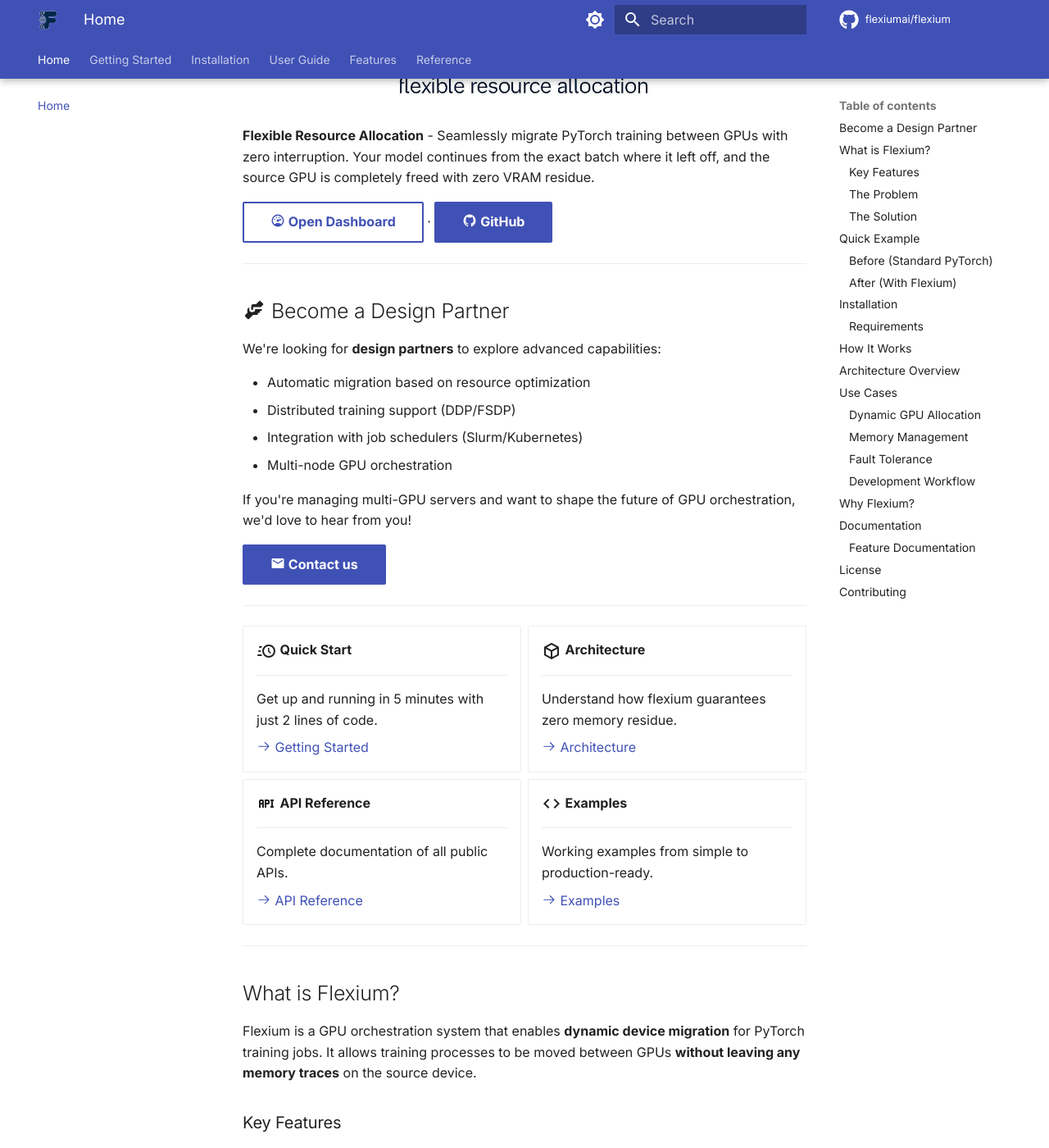
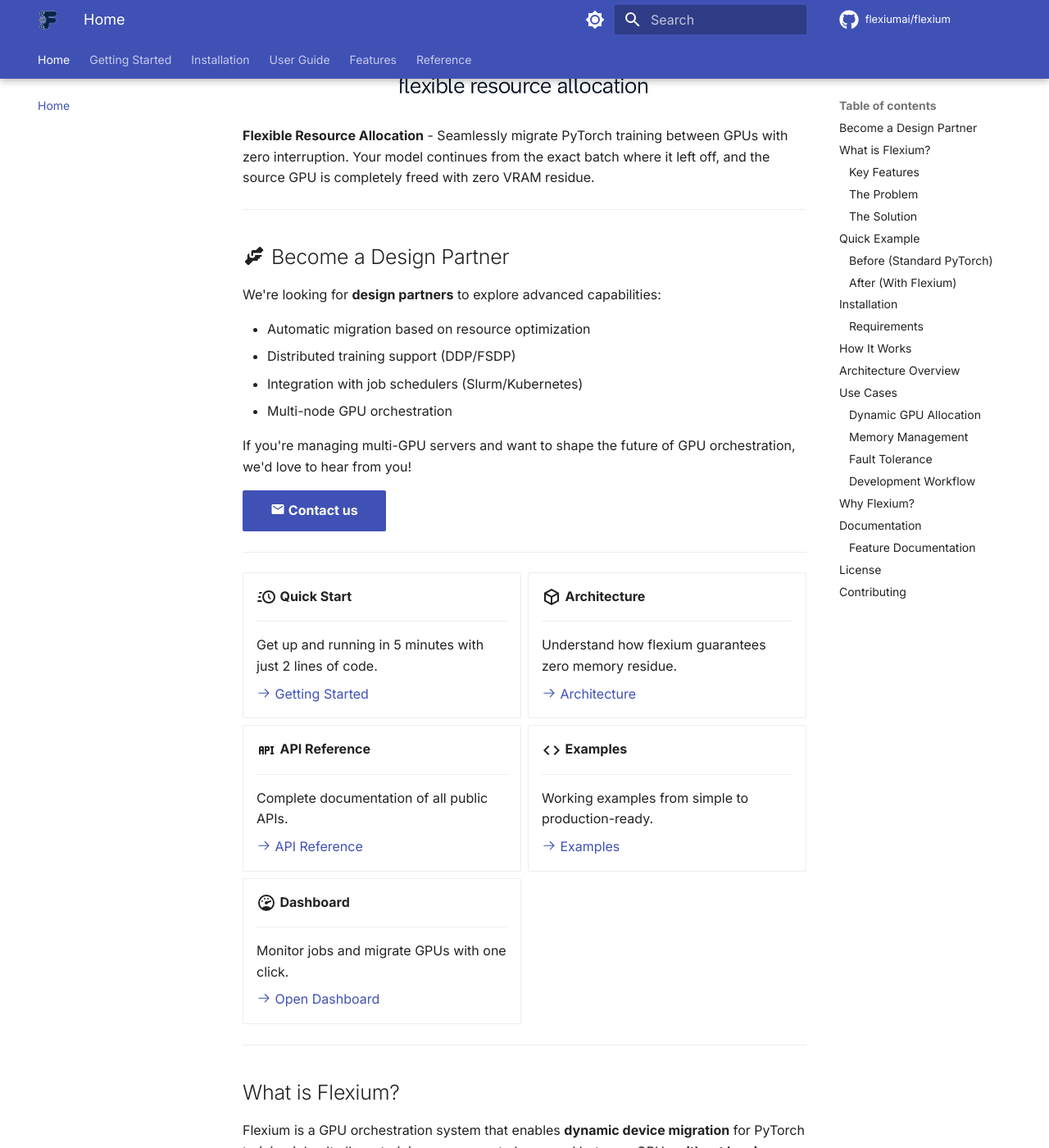
Before and after one commit to flexiumai/flexium, an MkDocs documentation site: the page built from docs/index.md, in a window 1280 px wide and 1400 px high, scrolled down 448 px. Shown: the whole window at 82% size. Built offline with MkDocs 1.6.1 and Material for MkDocs 9.7.7, drawn with Linux system fonts in a browser that asks for light colours; comment, search, counter and statistics services are not loaded; the version menu is left out.

Commit message:
docs: Move Dashboard to card grid, remove redundant GitHub button
Co-Authored-By: Claude Opus 4.6 <noreply@anthropic.com>

```diff
--- a/docs/index.md
+++ b/docs/index.md
@@ -5,8 +5,6 @@
 </p>
 
 **Flexible Resource Allocation** - Seamlessly migrate PyTorch training between GPUs with zero interruption. Your model continues from the exact batch where it left off, and the source GPU is completely freed with zero VRAM residue.
-
-**[:material-gauge-full: Open Dashboard](https://app.flexium.ai){ .md-button target="_blank" }** · **[:material-github: GitHub](https://github.com/flexiumai/flexium){ .md-button .md-button--primary target="_blank" }**
 
 ---
 
@@ -58,6 +56,14 @@ If you're managing multi-GPU servers and want to shape the future of GPU orchest
     Working examples from simple to production-ready.
 
     [:octicons-arrow-right-24: Examples](examples.md)
+
+-   :material-gauge-full:{ .lg .middle } __Dashboard__
+
+    ---
+
+    Monitor jobs and migrate GPUs with one click.
+
+    [:octicons-arrow-right-24: Open Dashboard](https://app.flexium.ai){ target="_blank" }
 
 </div>
 
```
